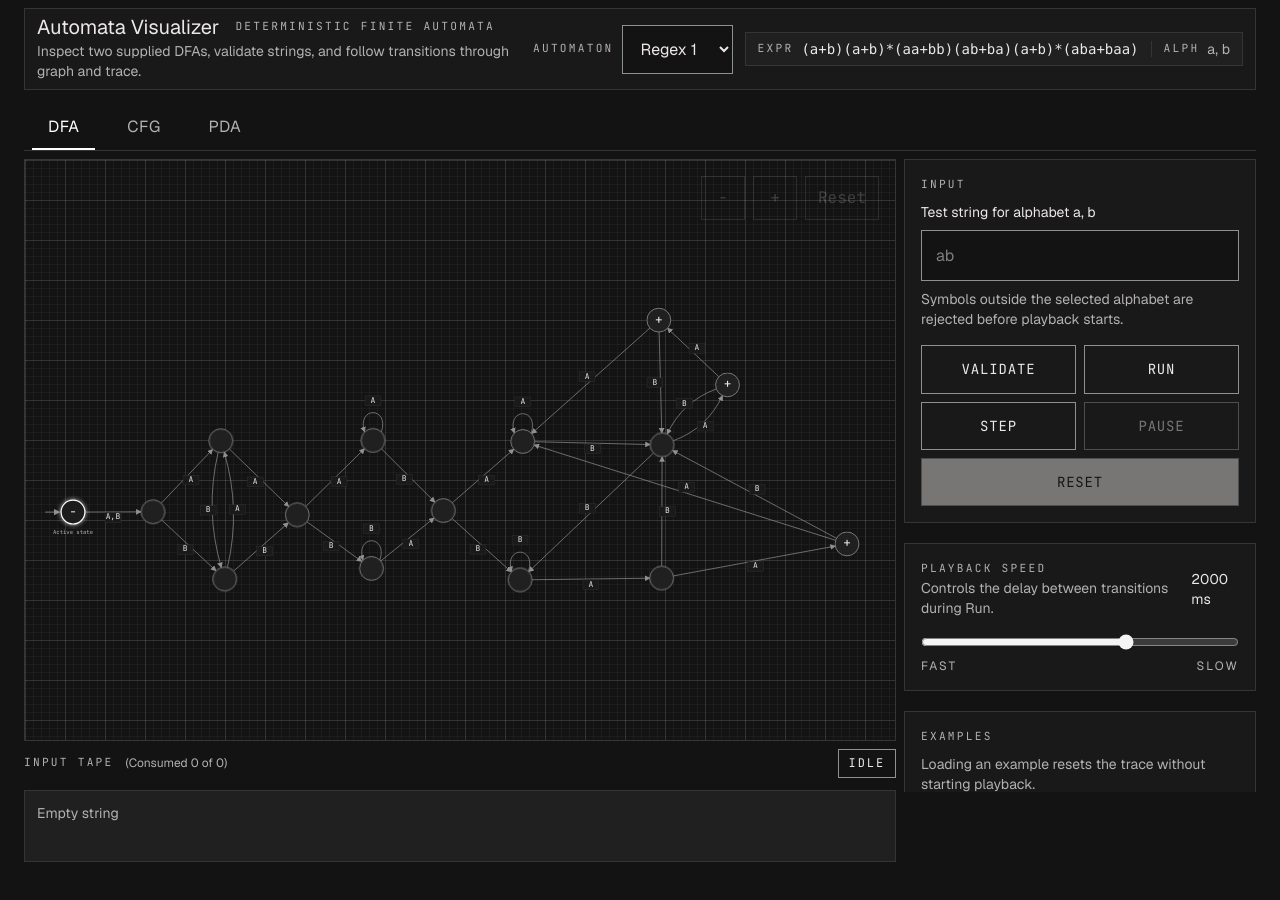
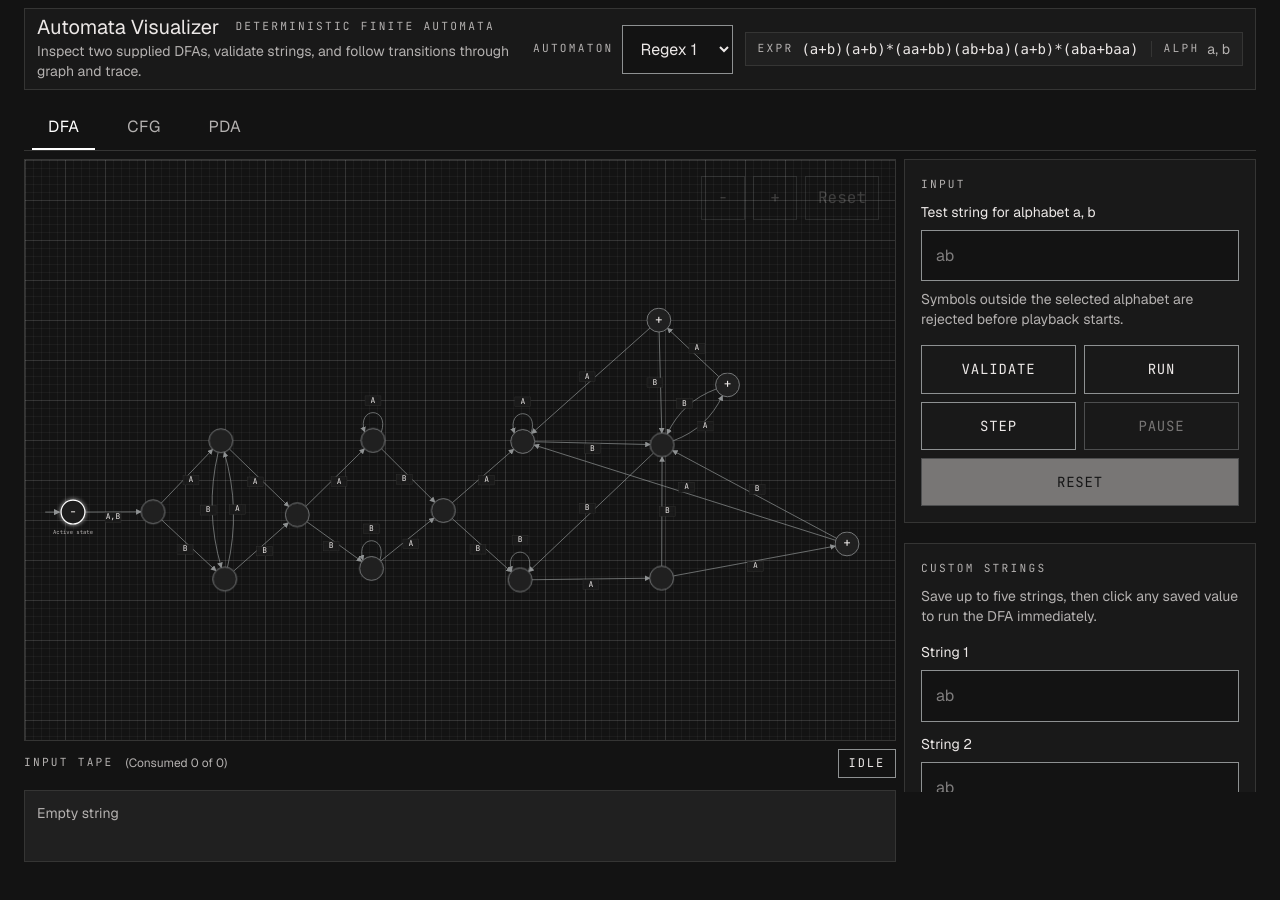
Before and after one commit to johnreybillones/DFA-Visualizer, a React (Vite) app in the folder automata-visualizer/: page / in a window 1280 px wide. Shown: the top 900 px of the page. Before the commit the page ends 862 px from the top, so only its background shows below. Built offline with nearby package versions, Linux system fonts and the light colour scheme.

Commit message:
feat: implement custom string input slots and playback functionality in ControlPanel and App

```diff
--- a/automata-visualizer/src/App.tsx
+++ b/automata-visualizer/src/App.tsx
@@ -1,4 +1,4 @@
-import { useState } from "react";
+import { useEffect, useState } from "react";
 import { ControlPanel } from "./components/ControlPanel";
 import { GraphCanvas } from "./components/GraphCanvas";
 import { InputTape } from "./components/InputTape";
@@ -10,15 +10,35 @@ import { usePrefersReducedMotion } from "./hooks/usePrefersReducedMotion";
 import { useSimulationController } from "./hooks/useSimulationController";
 import type { DfaId } from "./types/dfa";
 
+const CUSTOM_INPUT_SLOTS = 5;
+
 function App() {
   const [selectedId, setSelectedId] = useState<DfaId>("regex1");
   const [activeTab, setActiveTab] = useState<"DFA" | "CFG" | "PDA">("DFA");
+  const [customInputs, setCustomInputs] = useState<string[]>(() =>
+    Array.from({ length: CUSTOM_INPUT_SLOTS }, () => ""),
+  );
   const definition = automataCatalog[selectedId];
   const reducedMotion = usePrefersReducedMotion();
   const controller = useSimulationController({
     definition,
     reducedMotion,
   });
+
+  useEffect(() => {
+    setCustomInputs(Array.from({ length: CUSTOM_INPUT_SLOTS }, () => ""));
+  }, [selectedId]);
+
+  function handleCustomInputChange(index: number, value: string) {
+    setCustomInputs((currentInputs) =>
+      currentInputs.map((entry, entryIndex) => (entryIndex === index ? value : entry)),
+    );
+  }
+
+  function handleCustomInputRun(value: string) {
+    controller.setInput(value);
+    controller.run();
+  }
 
   const activeTapeIndex =
     controller.playbackMode === "running" &&
@@ -86,9 +106,12 @@ function App() {
                   accepted: definition.acceptedExamples,
                   rejected: definition.rejectedExamples,
                 }}
+                customInputs={customInputs}
                 input={controller.input}
                 playbackMode={controller.playbackMode}
                 speed={controller.speed}
+                onCustomInputChange={handleCustomInputChange}
+                onCustomInputRun={handleCustomInputRun}
                 onExampleClick={(value) => controller.setInput(value)}
                 onInputChange={(value) => controller.setInput(value)}
                 onPause={() => controller.pause()}
--- a/automata-visualizer/src/components/ControlPanel.tsx
+++ b/automata-visualizer/src/components/ControlPanel.tsx
@@ -3,6 +3,7 @@ import type { PlaybackMode } from "../hooks/useSimulationController";
 interface ControlPanelProps {
   input: string;
   alphabet: string[];
+  customInputs: string[];
   examples: {
     accepted: string[];
     rejected: string[];
@@ -10,6 +11,8 @@ interface ControlPanelProps {
   error: string | null;
   playbackMode: PlaybackMode;
   speed: number;
+  onCustomInputChange: (index: number, value: string) => void;
+  onCustomInputRun: (value: string) => void;
   onInputChange: (value: string) => void;
   onValidate: () => void;
   onRun: () => void;
@@ -23,10 +26,13 @@ interface ControlPanelProps {
 export function ControlPanel({
   input,
   alphabet,
+  customInputs,
   examples,
   error,
   playbackMode,
   speed,
+  onCustomInputChange,
+  onCustomInputRun,
   onInputChange,
   onValidate,
   onRun,
@@ -102,6 +108,50 @@ export function ControlPanel({
           >
             Reset
           </button>
+        </div>
+      </section>
+
+      <section className="panel-section">
+        <div className="space-y-2">
+          <p className="label-kicker">Custom strings</p>
+          <p className="text-sm text-[var(--color-text-muted)]">
+            Save up to five strings, then click any saved value to run the DFA immediately.
+          </p>
+        </div>
+
+        <div className="grid gap-3">
+          {customInputs.map((value, index) => (
+            <label key={`custom-input-${index}`} className="grid gap-2">
+              <span className="text-sm text-[var(--color-text)]">String {index + 1}</span>
+              <input
+                className="field-input min-h-11"
+                value={value}
+                onChange={(event) => onCustomInputChange(index, event.target.value)}
+                placeholder={alphabet.join("")}
+              />
+            </label>
+          ))}
+        </div>
+
+        <div className="grid gap-2">
+          <span className="text-xs uppercase tracking-[0.18em] text-[var(--color-text-muted)]">
+            Click to run
+          </span>
+          <div className="flex flex-wrap gap-2">
+            {customInputs
+              .filter((value) => value.trim().length > 0)
+              .map((value, index) => (
+                <button
+                  key={`custom-run-${index}-${value}`}
+                  aria-label={`Run custom string ${index + 1}: ${value}`}
+                  className="tag-button"
+                  type="button"
+                  onClick={() => onCustomInputRun(value)}
+                >
+                  {value}
+                </button>
+              ))}
+          </div>
         </div>
       </section>
 
--- a/automata-visualizer/src/setupTests.ts
+++ b/automata-visualizer/src/setupTests.ts
@@ -1 +1,15 @@
 import "@testing-library/jest-dom/vitest";
+
+Object.defineProperty(window, "matchMedia", {
+  writable: true,
+  value: (query: string) => ({
+    matches: false,
+    media: query,
+    onchange: null,
+    addEventListener: () => {},
+    removeEventListener: () => {},
+    addListener: () => {},
+    removeListener: () => {},
+    dispatchEvent: () => false,
+  }),
+});
```
Also changed, not shown: 2 other files (tests, documents, lock files or other folders).
